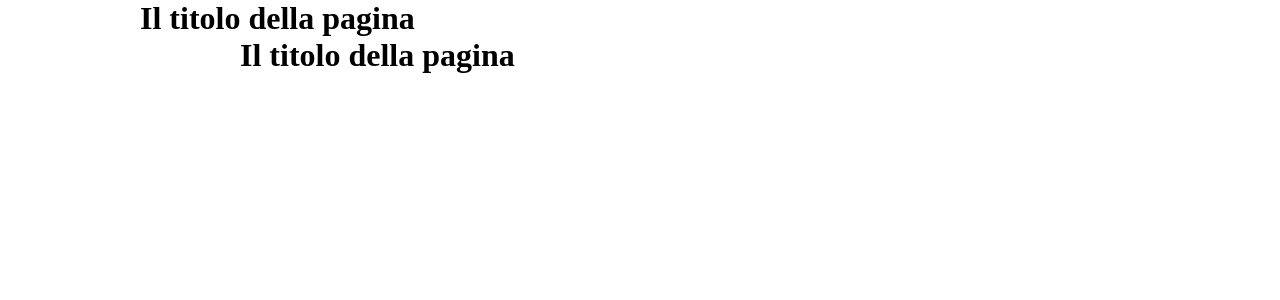
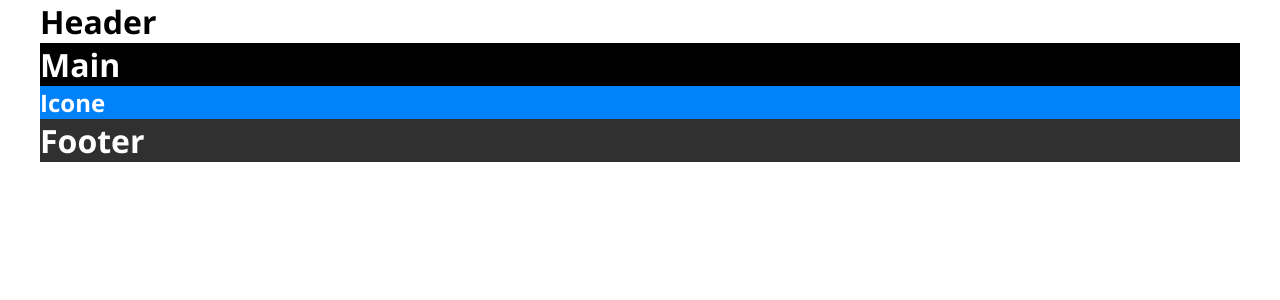
Before and after one commit to TheKaiser8/vite-comics, a Vue app: page / in a window 1280 px wide. Shown: the top 300 px of the page. Built offline with nearby package versions, Linux system fonts and the light colour scheme.

Commit message:
Aggiunge scaffoling App.vue

```diff
--- a/src/App.vue
+++ b/src/App.vue
@@ -1,18 +1,26 @@
 <script>
-import AppTitle from './components/AppTitle.vue';
+import AppHeader from './components/AppHeader.vue';
+import AppMain from './components/AppMain.vue';
+import AppFooter from './components/AppFooter.vue';
+
 export default {
   components: {
-    AppTitle
+    AppHeader,
+    AppMain,
+    AppFooter
   }
 }
 </script>
 
 <template>
   <div class="container">
-    <AppTitle/>
-  </div>
-  <div class="container-small">
-    <AppTitle/>
+
+    <AppHeader/>
+
+    <AppMain/>
+
+    <AppFooter/>
+
   </div>
 </template>
 
--- /dev/null
+++ b/src/components/AppFooter.vue
@@ -0,0 +1,16 @@
+<script>
+export default {
+    name: 'AppFooter',
+}
+</script>
+
+<template>
+    <h1>Footer</h1>
+</template>
+
+<style scoped>
+h1 {
+    color: var(--first-text-color);
+    background-color: var(--secondary-bg-color);
+}
+</style>
--- /dev/null
+++ b/src/components/AppHeader.vue
@@ -0,0 +1,11 @@
+<script>
+export default {
+    name: 'AppHeader',
+}
+</script>
+
+<template>
+    <h1>Header</h1>
+</template>
+
+<style></style>
--- /dev/null
+++ b/src/components/AppMain.vue
@@ -0,0 +1,21 @@
+<script>
+export default {
+    name: 'AppMain',
+}
+</script>
+
+<template>
+    <h1>Main</h1>
+    <h2>Icone</h2>
+</template>
+
+<style scoped>
+h1 {
+    color: var(--first-text-color);
+    background-color: var(--first-bg-color);
+}
+h2 {
+    color: var(--first-text-color);
+    background-color: var(--primary-color);
+}
+</style>
--- a/src/components/AppTitle.vue
+++ /dev/null
@@ -1,15 +0,0 @@
-<script>
-export default {
-  data() {
-    return {
-      title: 'Il titolo della pagina'
-    }
-  }
-}
-</script>
-
-<template>
-    <h1>{{ title }}</h1>
-</template>
-
-<style></style>
--- a/src/style/partials/typography.scss
+++ b/src/style/partials/typography.scss
@@ -1,6 +1,8 @@
 /*--------------------
     TYPOGRAPHY
 ----------------------*/
-h1 {
-    color: var(--primary-color);
+@import url('https://fonts.googleapis.com/css2?family=Open+Sans:wght@300;400;500;700;800&display=swap');
+
+body {
+    font-family: 'Open Sans', sans-serif;
 }
--- a/src/style/partials/variables.scss
+++ b/src/style/partials/variables.scss
@@ -3,8 +3,13 @@
 ----------------------*/
 :root {
     // Colors
-    --primary-color: black;
-    --secondary-color: red;
+    --primary-color: #0282f9;
+    --secondary-color: #797979;
+    --first-text-color: #fff;
+    --second-text-color: #959595;
+    --first-bg-color: #000;
+    --secondary-bg-color: #303030;
+
     // Container size
-    --container-size: 62.5rem
+    --container-size: 75rem;
 }
```
